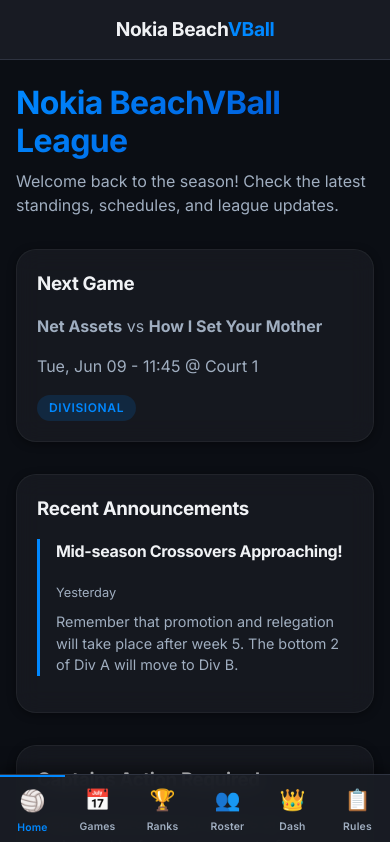
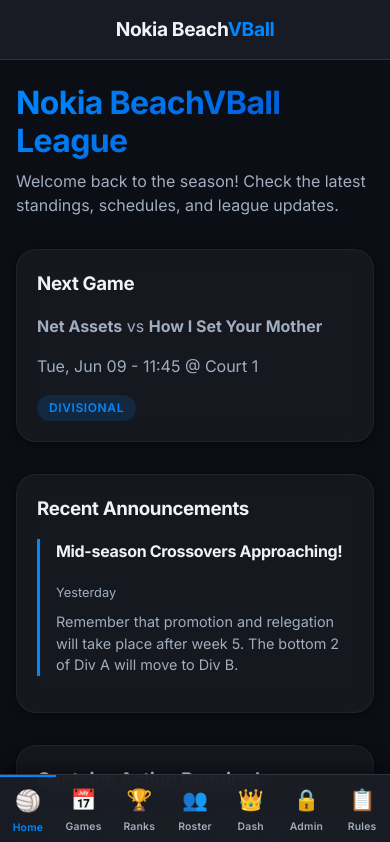
Before and after one commit to mbass86/Nokia-BeachVball, a Next.js app: page / in a window 390 px wide. Shown: the top 842 px of the page. Built offline with nearby package versions, Linux system fonts and the light colour scheme.

Commit message:
Complete overhaul of Mobile Responsive App UI and built God Mode securely-locked Admin Console.

```diff
--- a/src/components/Sidebar.jsx
+++ b/src/components/Sidebar.jsx
@@ -12,6 +12,7 @@
 
 const ActionItems = [
   { name: 'Captain Dashboard', mobileName: 'Dash', icon: '👑', href: '/dashboard' },
+  { name: 'Admin Control', mobileName: 'Admin', icon: '🔒', href: '/admin' },
   { name: 'Rules', mobileName: 'Rules', icon: '📋', href: '/rules' },
 ];
 
```
